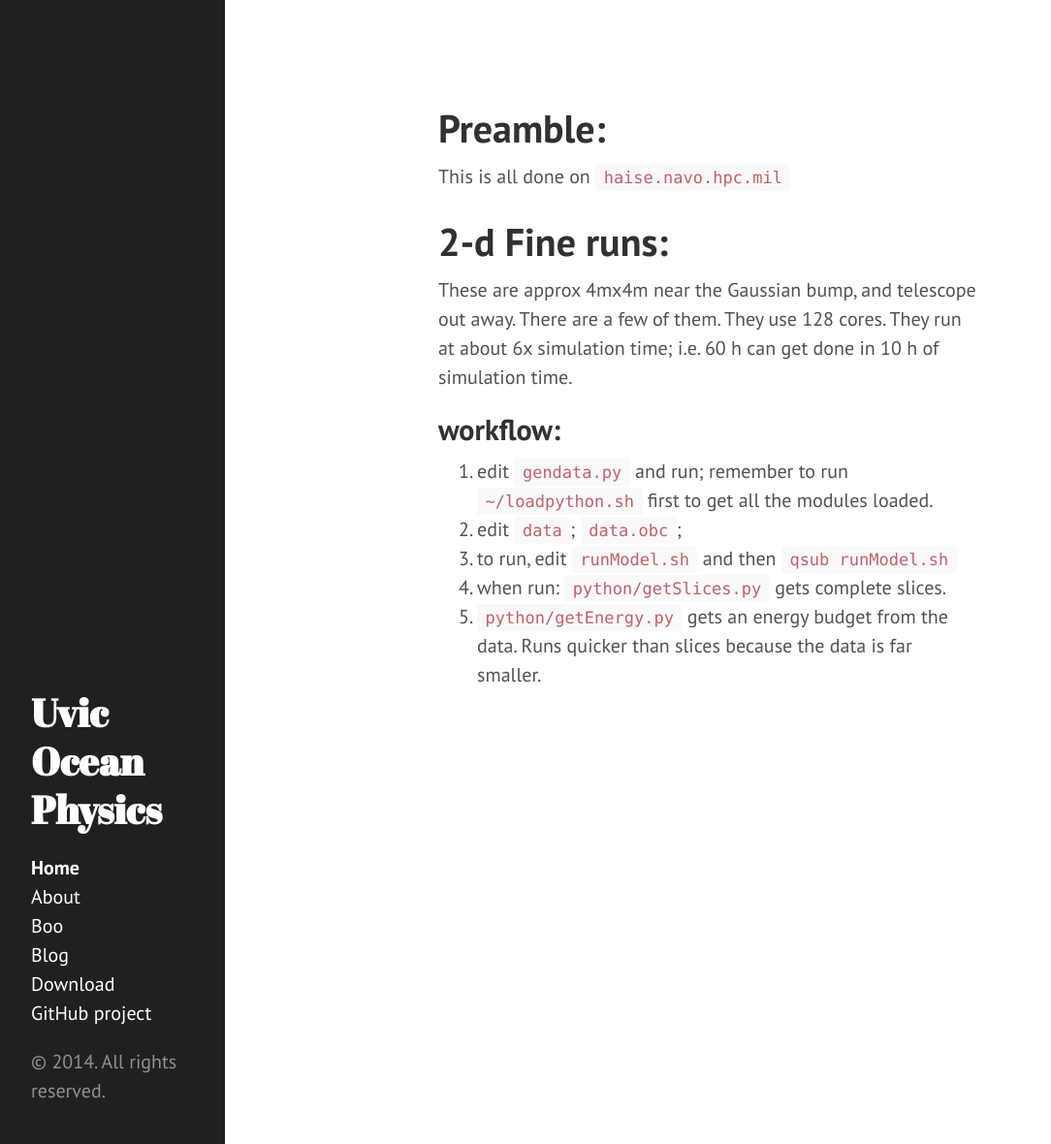
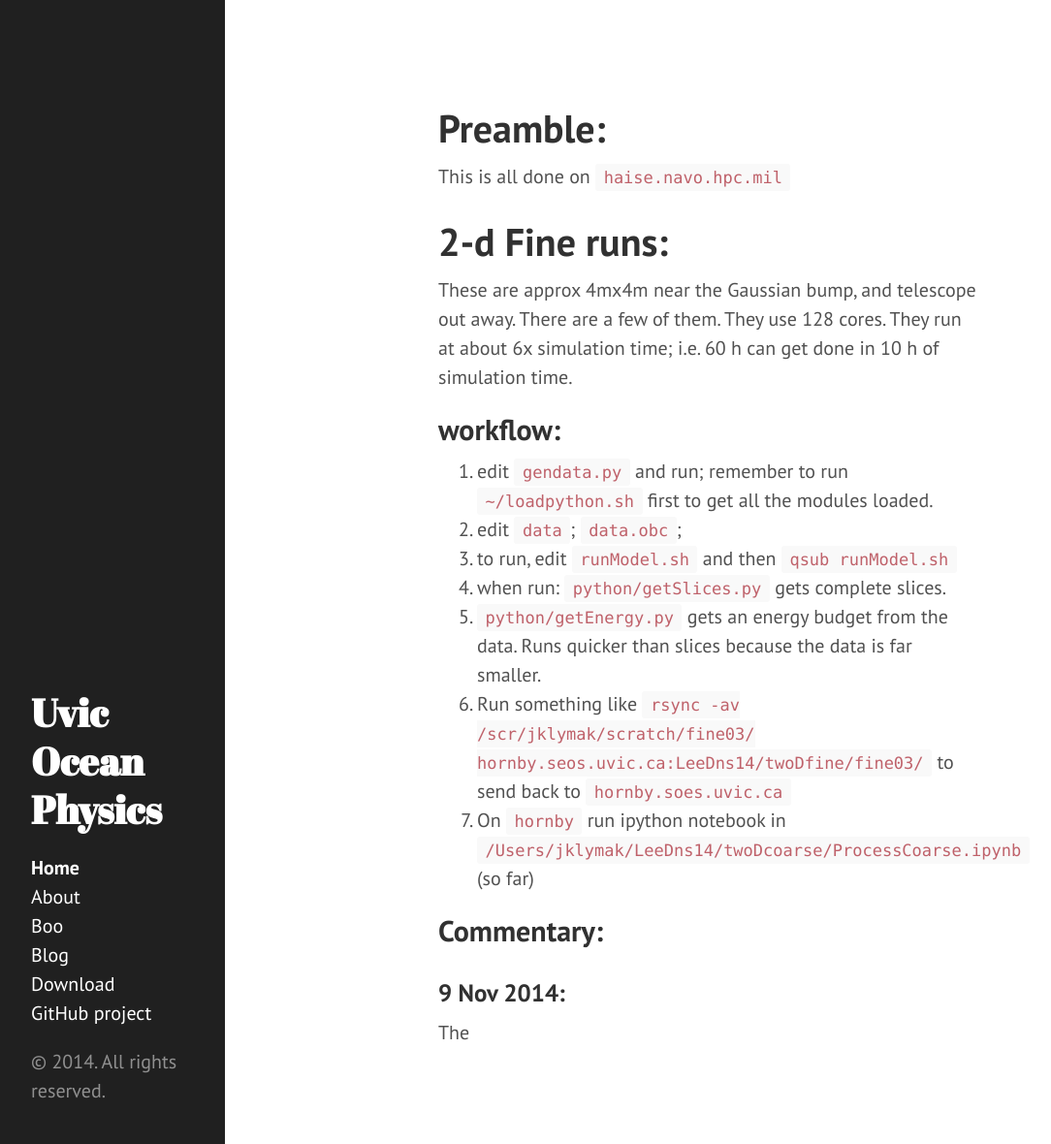
Before and after one commit to jklymak/LeeDns, a Jekyll site: the page built from index.md, in a window 1280 px wide and 1180 px high. Shown: the whole window at 97% size, without its empty margins (8-1092 px from the left). Built offline with Jekyll 4.4.1, drawn with Linux system fonts in a browser that asks for light colours; Markdown is read by kramdown in place of the engine named in the settings.

Commit message:
Edited index.md

```diff
--- a/index.md
+++ b/index.md
@@ -17,3 +17,10 @@ These are approx 4mx4m near the Gaussian bump, and telescope out away.  There ar
   3. to run, edit `runModel.sh` and then `qsub runModel.sh`
   3. when run: `python/getSlices.py` gets complete slices.
   4. `python/getEnergy.py` gets an energy budget from the data.  Runs quicker than slices because the data is far smaller.
+  5. Run something like `rsync -av /scr/jklymak/scratch/fine03/ hornby.seos.uvic.ca:LeeDns14/twoDfine/fine03/` to send back to `hornby.soes.uvic.ca`
+  6. On `hornby` run ipython notebook in `/Users/jklymak/LeeDns14/twoDcoarse/ProcessCoarse.ipynb` (so far)
+
+## Commentary:
+
+### 9 Nov 2014:
+The
```
